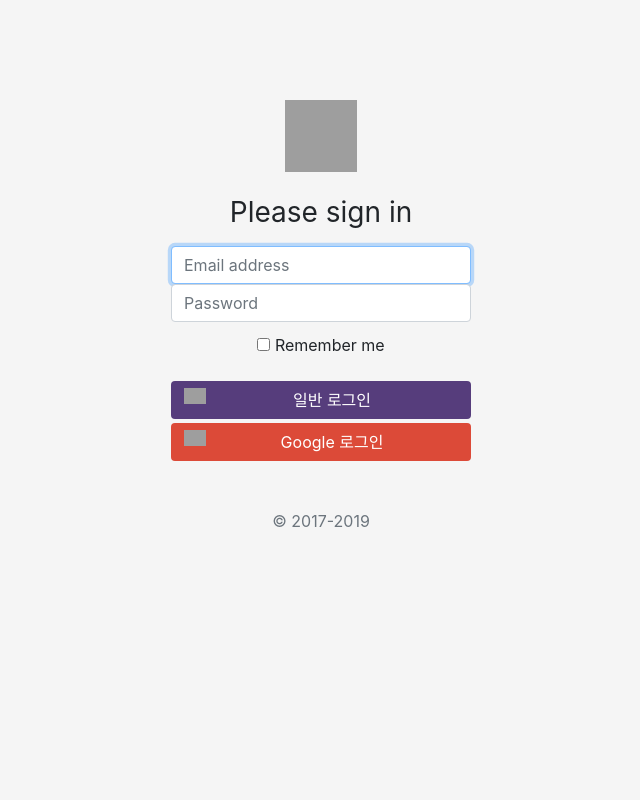
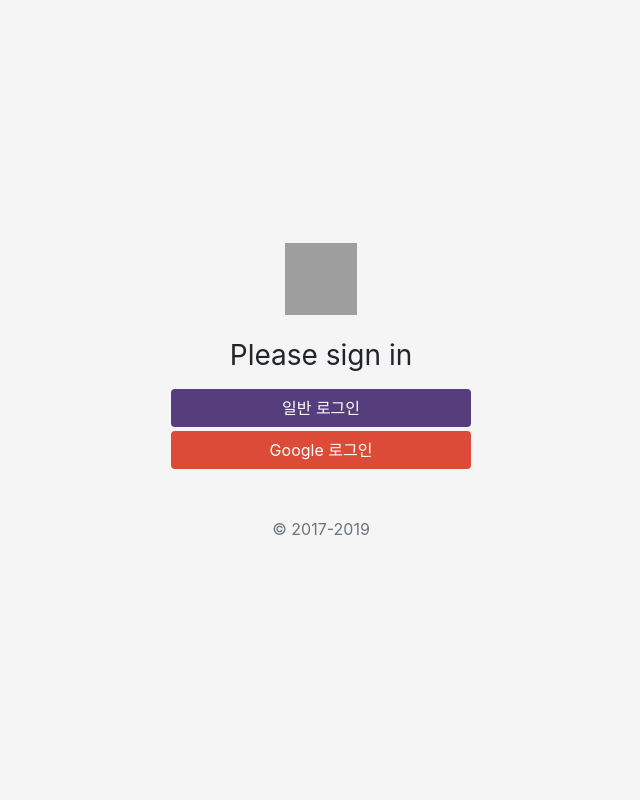
Before and after one commit to GoormLevelupTeam2/Team2, a Django app: page / in a window 1280 px wide. Shown: the whole page, without its empty margins (319-959 px from the left). Run offline with Django 3.2, Linux system fonts and the light colour scheme; some libraries are stand-ins or nearby versions; grey boxes are pictures that could not be loaded.

Commit message:
social login

```diff
--- a/accounts/templates/accounts/index.html
+++ b/accounts/templates/accounts/login.html
@@ -1,29 +1,15 @@
-<!doctype html>
-<html lang="en">
-
+{% load socialaccount %}
+{% providers_media_js %}
 <head>
     <meta charset="utf-8">
     <meta name="viewport" content="width=device-width, initial-scale=1, shrink-to-fit=no">
-    <meta name="description" content="">
-    <meta name="author" content="Mark Otto, Jacob Thornton, and Bootstrap contributors">
-    <meta name="generator" content="Jekyll v3.8.6">
-    <title>Signin Template · Bootstrap</title>
+    <title></title>
 
     <link rel="canonical" href="https://getbootstrap.com/docs/4.4/examples/sign-in/">
 
     <!-- Bootstrap core CSS -->
     <link rel="stylesheet" href="https://stackpath.bootstrapcdn.com/bootstrap/4.4.1/css/bootstrap.min.css"
         integrity="sha384-Vkoo8x4CGsO3+Hhxv8T/Q5PaXtkKtu6ug5TOeNV6gBiFeWPGFN9MuhOf23Q9Ifjh" crossorigin="anonymous">
-
-    <!-- Favicons
-    <link rel="apple-touch-icon" href="/docs/4.4/assets/img/favicons/apple-touch-icon.png" sizes="180x180">
-    <link rel="icon" href="/docs/4.4/assets/img/favicons/favicon-32x32.png" sizes="32x32" type="image/png">
-    <link rel="icon" href="/docs/4.4/assets/img/favicons/favicon-16x16.png" sizes="16x16" type="image/png">
-    <link rel="manifest" href="/docs/4.4/assets/img/favicons/manifest.json">
-    <link rel="mask-icon" href="/docs/4.4/assets/img/favicons/safari-pinned-tab.svg" color="#563d7c">
-    <link rel="icon" href="/docs/4.4/assets/img/favicons/favicon.ico">
-    <meta name="msapplication-config" content="/docs/4.4/assets/img/favicons/browserconfig.xml">
-    <meta name="theme-color" content="#563d7c"> -->
 
 
     <style>
@@ -47,17 +33,53 @@
         a:hover{ text-decoration: none;}
         a{ text-decoration: none;}
 
-        body{
-            background-color: #f5f5f5;
+        html, body {
+        height: 100%;
         }
-        .container{
-            width : 330px;
-            text-align: center;
-            margin-top : 100px;
+
+        body {
+        display: -ms-flexbox;
+        display: flex;
+        -ms-flex-align: center;
+        align-items: center;
+        padding-top: 40px;
+        padding-bottom: 40px;
+        background-color: #f5f5f5;
         }
+
+        .form-signin {
+        width: 100%;
+        max-width: 330px;
+        padding: 15px;
+        margin: auto;
+        }
+        .form-signin .checkbox {
+        font-weight: 400;
+        }
+        .form-signin .form-control {
+        position: relative;
+        box-sizing: border-box;
+        height: auto;
+        padding: 10px;
+        font-size: 16px;
+        }
+        .form-signin .form-control:focus {
+        z-index: 2;
+        }
+        .form-signin input[type="email"] {
+        margin-bottom: -1px;
+        border-bottom-right-radius: 0;
+        border-bottom-left-radius: 0;
+        }
+        .form-signin input[type="password"] {
+        margin-bottom: 10px;
+        border-top-left-radius: 0;
+        border-top-right-radius: 0;
+        }
+
+
     </style>
-    <!-- Custom styles for this template -->
-    <link href="signin.css" rel="stylesheet">
+
 </head>
 
 <body class="text-center">
@@ -65,17 +87,13 @@
         <form class="form-signin">
             <img class="mb-4" src="https://getbootstrap.com/docs/4.4/assets/brand/bootstrap-solid.svg" alt="" width="72" height="72">
             <h1 class="h3 mb-3 font-weight-normal">Please sign in</h1>
-            <label for="inputEmail" class="sr-only">Email address</label>
+            {% comment %} <label for="inputEmail" class="sr-only">Email address</label>
             <input type="email" id="inputEmail" class="form-control" placeholder="Email address" required autofocus>
             <label for="inputPassword" class="sr-only">Password</label>
-            <input type="password" id="inputPassword" class="form-control" placeholder="Password" required>
-            <div class="checkbox mb-3">
-                <label>
-                    <input type="checkbox" class="mt-3" value="remember-me"> Remember me
-                </label>
-            </div>
-            <a href=""><span class="btn btn-block mt-3" style="background-color : #563d7c; color:#fff;"><img src="https://getbootstrap.com/docs/4.4/assets/brand/bootstrap-solid.svg" width="22px;" style="float:left;">일반 로그인</span></a>
-            <a href=""><span class="btn btn-block mt-1" style="background-color : #DC4A38; color:#fff;; "><img src="https://bit.ly/2q4tG67" width="22px;" style="float:left;">Google 로그인</span></a>
+            <input type="password" id="inputPassword" class="form-control" placeholder="Password" required> {% endcomment %}
+
+            <a href="{% url 'account_login' %}"><span class="btn btn-block mt-3" style="background-color : #563d7c; color:#fff;">일반 로그인</span></a>
+            <a href="{% provider_login_url 'google' %}"><span class="btn btn-block mt-1" style="background-color : #DC4A38; color:#fff;; ">Google 로그인</span></a>
             <p class="mt-5 mb-3 text-muted">&copy; 2017-2019</p>
         </form>
     </div>
@@ -91,5 +109,3 @@
         integrity="sha384-wfSDF2E50Y2D1uUdj0O3uMBJnjuUD4Ih7YwaYd1iqfktj0Uod8GCExl3Og8ifwB6"
         crossorigin="anonymous"></script>
 </body>
-
-</html>
--- a/accounts/views.py
+++ b/accounts/views.py
@@ -1,4 +1,4 @@
 from django.shortcuts import render
 
-def index(request):
-    return render(request, 'accounts/index.html')
+def login(request):
+    return render(request, 'accounts/login.html')
--- a/config/urls.py
+++ b/config/urls.py
@@ -1,8 +1,12 @@
 from django.contrib import admin
-from django.urls import path
+from django.urls import path, include
 import accounts.views
 
 urlpatterns = [
-    path('', accounts.views.index, name='index'),
     path('admin/', admin.site.urls),
+    # 시작 페이지
+    path('', accounts.views.login, name='login'),
+    # accounts app url
+    path('accounts/', include('allauth.urls')),
+
 ]
```
Also changed, not shown: config/settings.py (+25 -1 lines), requirements.txt (+10 -0 lines), accounts/urls.py (deleted), db.sqlite3.
